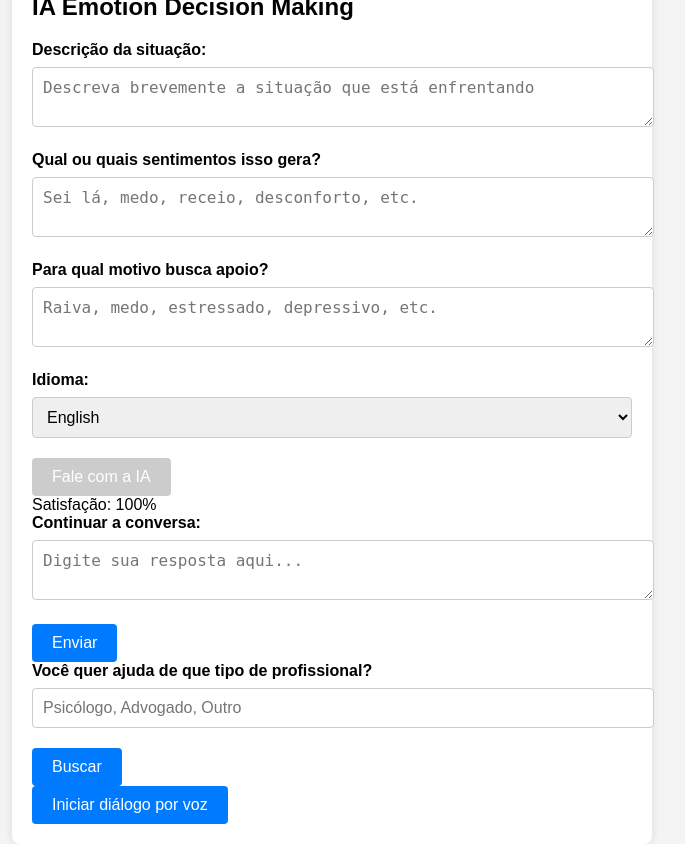
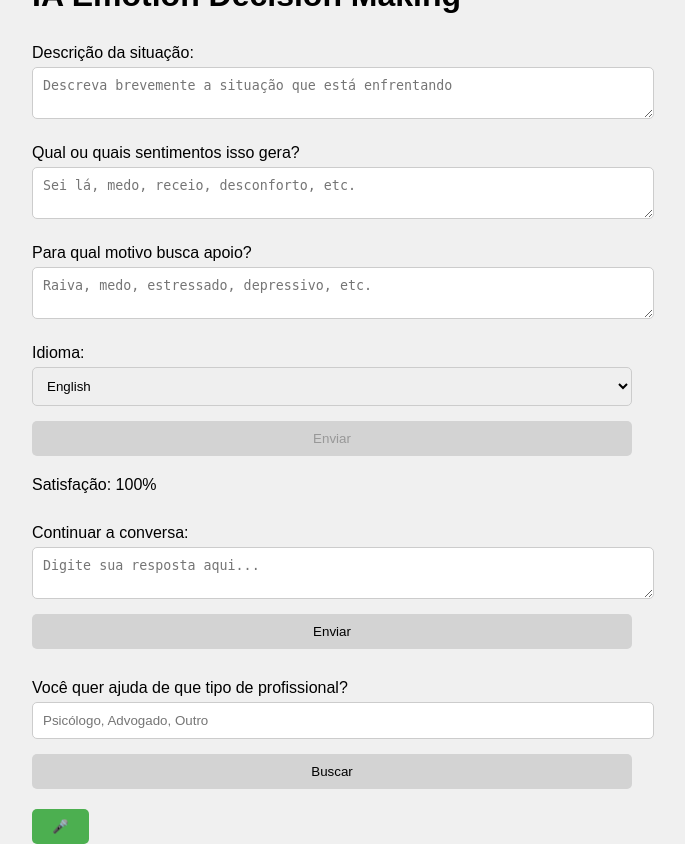
Before and after one commit to JoaoCarlosOrquiza/iaemotiondecisionmaking, a Flask app: template templates/index.html in a window 1280 px wide. Shown: the whole page, without its empty margins (308-993 px from the left). Run offline with Flask 2, Linux system fonts and the light colour scheme; the template is opened without the code that fills it, so the values that code supplies are empty.

Commit message:
Updated HTML, CSS, and JavaScript for improved form and functionality

```diff
--- a/static/styles.css
+++ b/static/styles.css
@@ -1,51 +1,67 @@
 body {
     font-family: Arial, sans-serif;
-    background-color: #f4f4f4;
     margin: 0;
     padding: 0;
     display: flex;
+    flex-direction: column;
+    align-items: center;
     justify-content: center;
-    align-items: center;
     height: 100vh;
+    background-color: #f0f0f0;
 }
+
 .container {
-    background-color: #fff;
-    padding: 20px;
-    border-radius: 8px;
-    box-shadow: 0 0 10px rgba(0, 0, 0, 0.1);
+    width: 80%;
     max-width: 600px;
-    width: 100%;
+    margin: 0 auto;
 }
+
 h1 {
-    font-size: 24px;
     margin-bottom: 20px;
 }
+
+form {
+    display: flex;
+    flex-direction: column;
+    margin-bottom: 20px;
+}
+
 label {
-    display: block;
-    margin-bottom: 8px;
-    font-weight: bold;
+    margin-top: 10px;
 }
+
 textarea, input, select {
     width: 100%;
     padding: 10px;
-    margin-bottom: 20px;
+    margin-top: 5px;
+    margin-bottom: 15px;
     border: 1px solid #ccc;
-    border-radius: 4px;
-    font-size: 16px;
+    border-radius: 5px;
 }
+
 button {
-    background-color: #007BFF;
-    color: #fff;
     padding: 10px 20px;
     border: none;
-    border-radius: 4px;
-    font-size: 16px;
+    border-radius: 5px;
+    cursor: not-allowed;
+    background-color: #d3d3d3;
+}
+
+button.enabled {
+    background-color: #4CAF50;
+    cursor: pointer;
+    color: white;
+}
+
+#start-voice {
+    background-color: #4CAF50;
+    color: white;
+    border: none;
+    padding: 10px 20px;
+    border-radius: 5px;
     cursor: pointer;
 }
-button:hover {
-    background-color: #0056b3;
+
+#satisfaction {
+    margin-bottom: 20px;
 }
-button:disabled {
-    background-color: #cccccc;
-    cursor: not-allowed;
-}
--- a/templates/index.html
+++ b/templates/index.html
@@ -28,7 +28,7 @@
                 <!-- Adicione mais opções conforme necessário -->
             </select>
 
-            <button type="submit" id="submit-button" disabled>Fale com a IA</button>
+            <button type="submit" id="submit-button" disabled>Enviar</button>
         </form>
 
         <div id="satisfaction">Satisfação: 100%</div>
@@ -45,7 +45,7 @@
             <button type="submit">Buscar</button>
         </form>
 
-        <button id="start-voice">Iniciar diálogo por voz</button>
+        <button id="start-voice"><span role="img" aria-label="microfone">🎤</span></button>
     </div>
     <script src="{{ url_for('static', filename='js/scripts.js') }}"></script>
 </body>
```
Also changed, not shown: static/script.js (+10 -20 lines).
